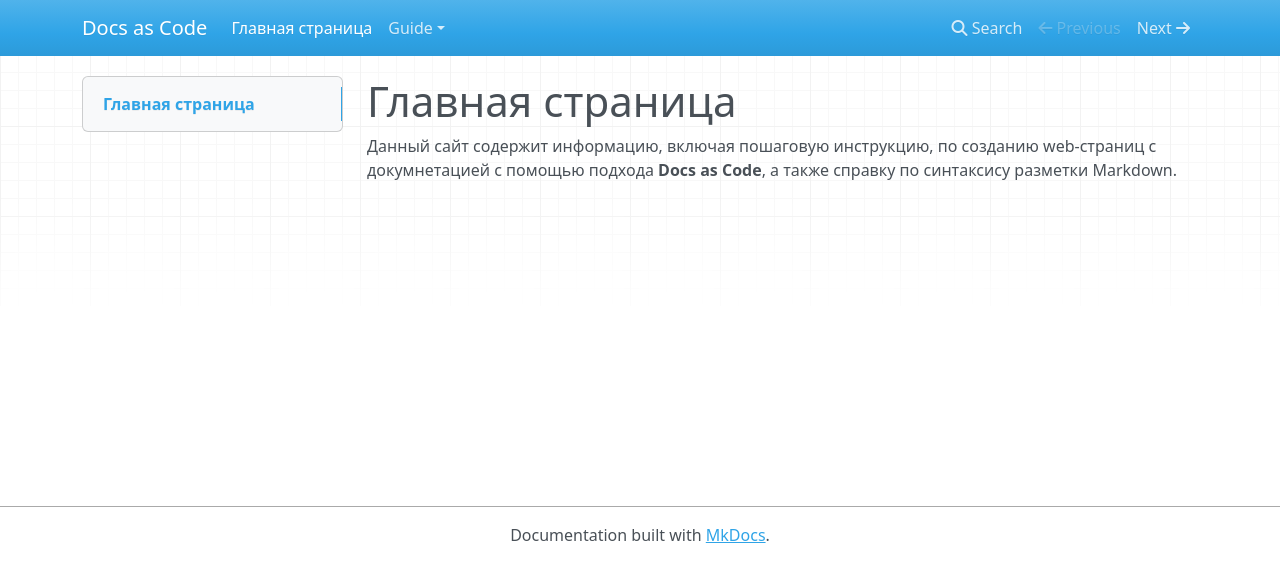
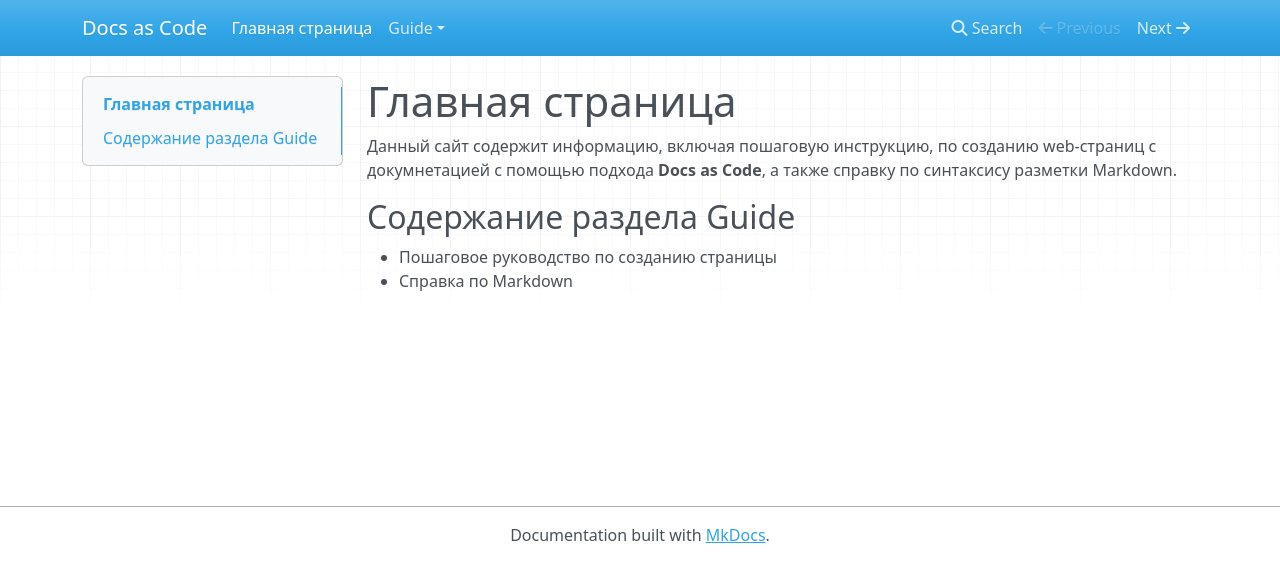
Before and after one commit to janemedn/Docs-as-Code, an MkDocs documentation site: the page built from docs/index.md, in a window 1280 px wide. Shown: the top 582 px of the page. Built offline with MkDocs 1.6.1, drawn with Linux system fonts in a browser that asks for light colours; nearby versions of some CDN libraries.

Commit message:
Update index.md

```diff
--- a/docs/index.md
+++ b/docs/index.md
@@ -1,3 +1,7 @@
 # Главная страница
 
 Данный сайт содержит информацию, включая пошаговую инструкцию, по созданию web-страниц с докумнетацией с помощью подхода **Docs as Code**, а также справку по синтаксису разметки Markdown.
+
+## Содержание раздела Guide
+* Пошаговое руководство по созданию страницы
+* Справка по Markdown
```
